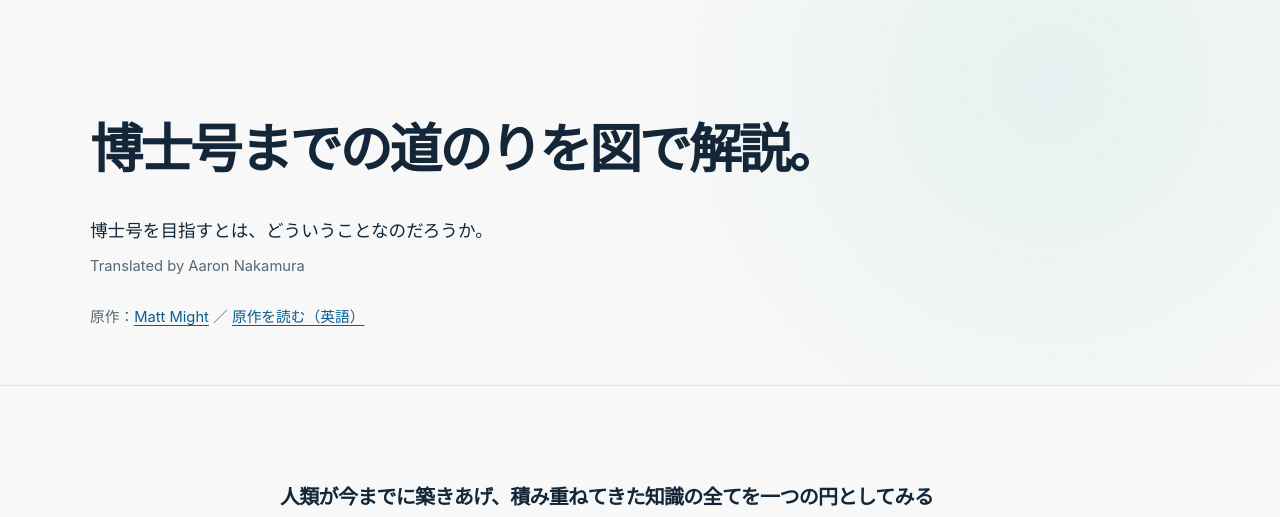
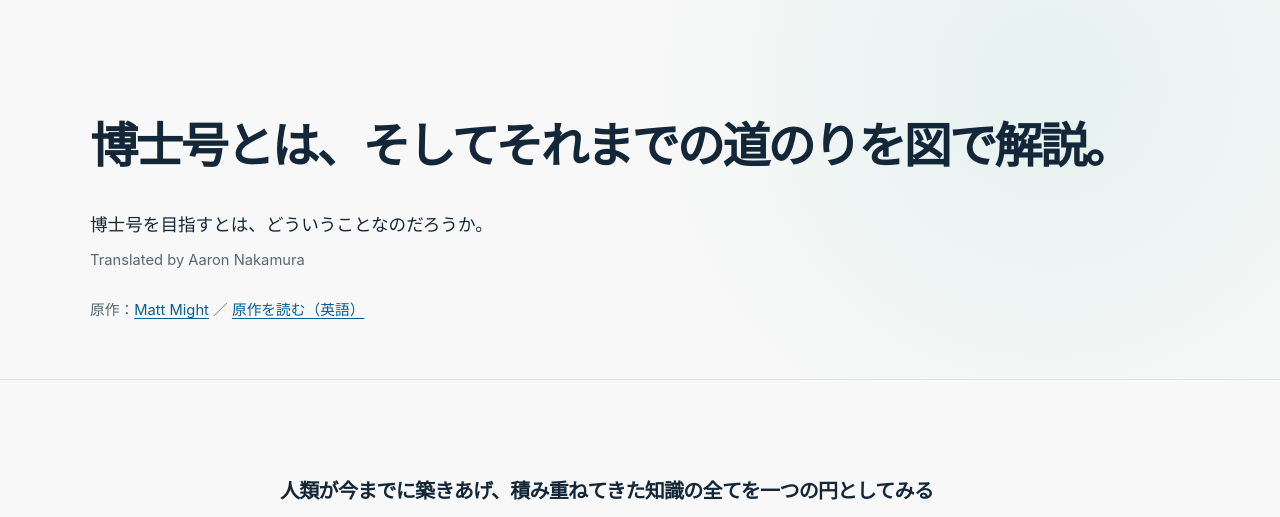
Before and after one commit to aarontnakamura/aarontnakamura.github.io, a plain HTML site: page phd-guide-ja.html in a window 1280 px wide. Shown: the top 517 px of the page. Drawn offline with Linux system fonts and the light colour scheme.

Commit message:
Revise Japanese guide title

```diff
--- a/phd-guide-ja.html
+++ b/phd-guide-ja.html
@@ -5,7 +5,7 @@
   <meta name="viewport" content="width=device-width, initial-scale=1">
   <meta name="description" content="Matt Mightによる『The Illustrated Guide to a Ph.D.』の日本語版。博士号に至るまでの道のりを、知識の円でたどります。">
   <meta name="theme-color" content="#f7f8f7">
-  <title>博士号までの道のりを図で解説。</title>
+  <title>博士号とは、そしてそれまでの道のりを図で解説。</title>
   <style>
     :root { color-scheme: light; --ink:#142739; --muted:#566875; --line:#dce4e6; --paper:#f7f8f7; --blue:#256da9; --green:#48a79b; --coral:#e9a36e; --red:#d74f52; }
     * { box-sizing: border-box; }
@@ -16,7 +16,7 @@
     a:focus-visible { outline:3px solid var(--blue); outline-offset:4px; border-radius:2px; }
     .shell { width:min(1100px,calc(100% - 40px)); margin-inline:auto; }
     .hero { padding:clamp(58px,9vw,124px) 0 55px; border-bottom:1px solid var(--line); background:radial-gradient(circle at 82% 22%,#e5f1f0 0,transparent 36%),#f7f8f7; }
-    h1 { max-width:none; margin:0; font-size:clamp(1.8rem,4.3vw,3.3rem); line-height:1.3; letter-spacing:-.055em; font-weight:800; }
+    h1 { max-width:none; margin:0; font-size:clamp(1.8rem,4.3vw,3rem); line-height:1.3; letter-spacing:-.055em; font-weight:800; }
     .lead { max-width:670px; margin:30px 0 0; font-size:clamp(1rem,1.7vw,1.1rem); line-height:1.9; }
     .translator-credit { margin:6px 0 0; color:var(--muted); font-size:.92rem; }
     .intro-note { margin:24px 0 0; color:var(--muted); font-size:.92rem; }
@@ -49,7 +49,7 @@
 <body>
   <header class="hero">
     <div class="shell">
-      <h1>博士号までの道のりを図で解説。</h1>
+      <h1>博士号とは、そしてそれまでの道のりを図で解説。</h1>
       <p class="lead">博士号を目指すとは、どういうことなのだろうか。</p>
       <p class="translator-credit">Translated by Aaron Nakamura</p>
       <p class="intro-note">原作：<a href="https://matt.might.net/">Matt Might</a> ／ <a href="https://matt.might.net/articles/phd-school-in-pictures/">原作を読む（英語）</a></p>
```
